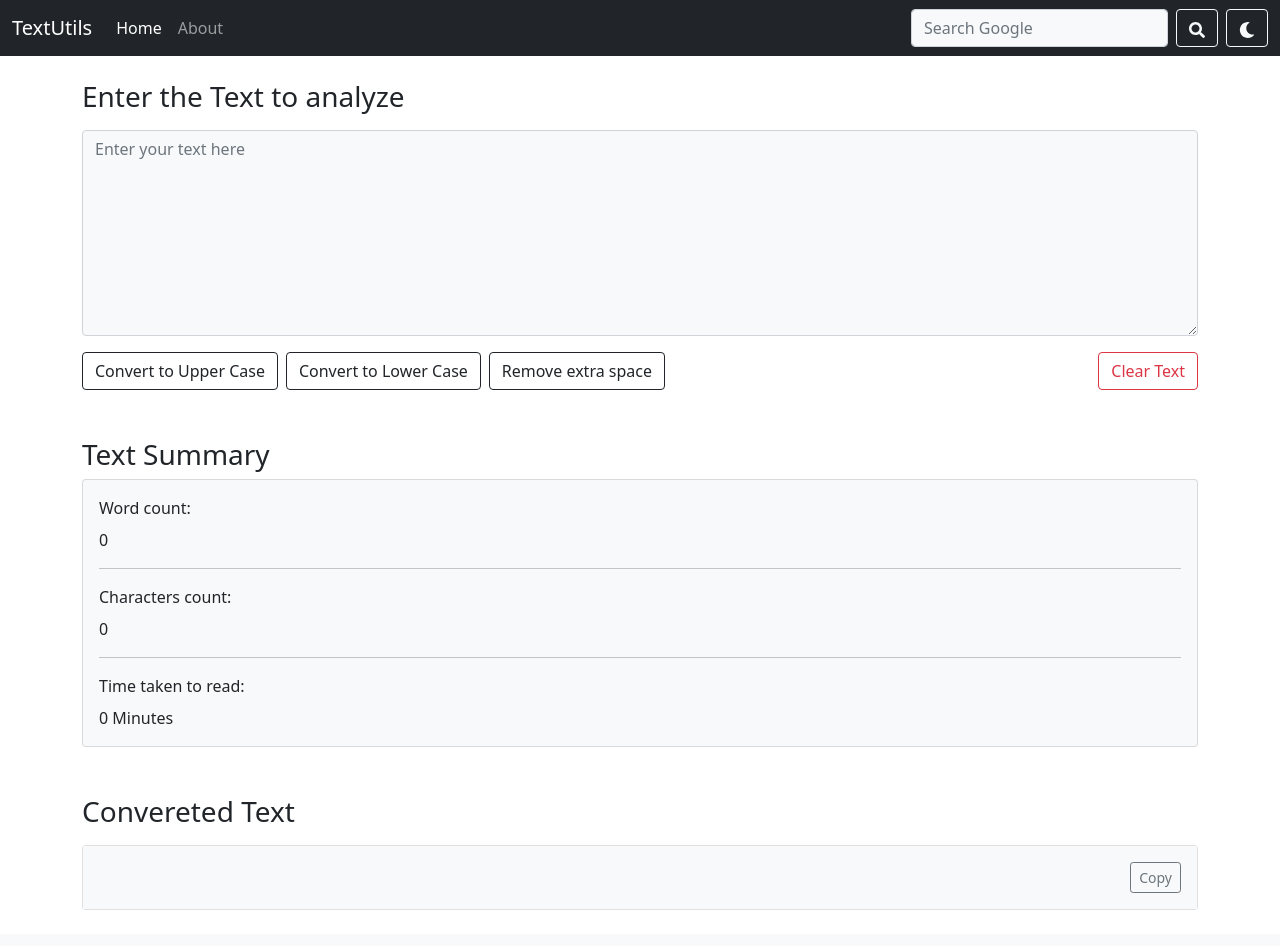
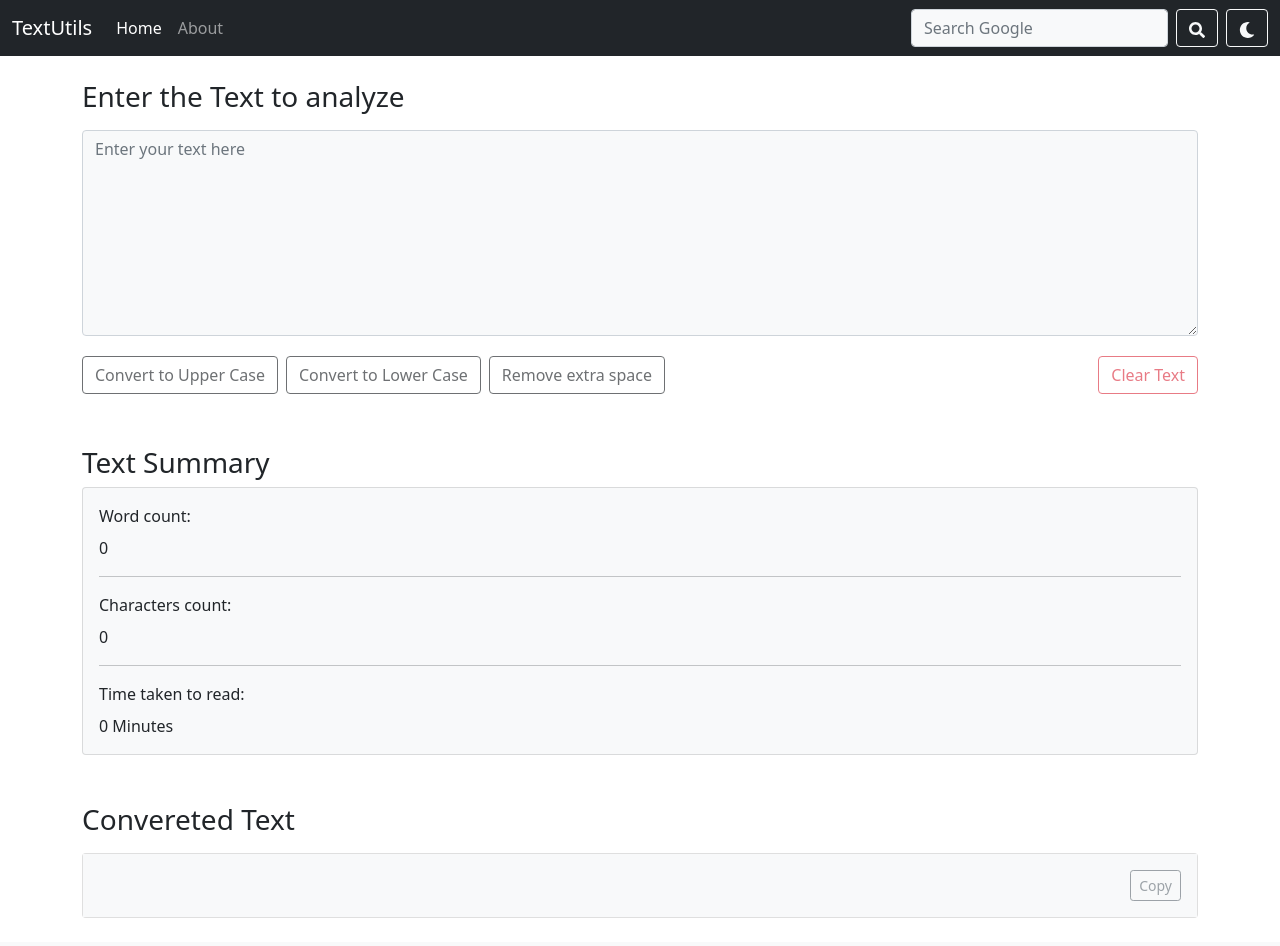
Before and after one commit to krishbhk/text-utils, a React (Create React App) app: page / in a window 1280 px wide. Shown: the top 946 px of the page. Built offline with nearby package versions, Linux system fonts and the light colour scheme.

Commit message:
Fixed word counter

```diff
--- a/src/Components/TextForm.jsx
+++ b/src/Components/TextForm.jsx
@@ -32,6 +32,7 @@ export default function TextForm(props) {
 
     let handleExtraSpace = ()=>{
         let s = text.split(/[ ]+/);
+        setText(s.join(" "));
         setNewText(s.join(" "));
         props.showAlert('Extra Space removed', 'success');
     }
@@ -48,18 +49,18 @@ export default function TextForm(props) {
             <textarea value={text} onChange={handleOnChange} placeholder="Enter your text here" className={`form-control ${props.mode==='dark'? 'bg-dark':'bg-light'}  ${props.mode==='dark'?'text-light' : 'text-dark'}`} id="myBox" rows="8" />
         </div>
 
-        <button className={`btn ${props.mode==='dark'? ' btn-secondary' : ' btn-outline-dark' } me-2`} onClick={handleUCClick}>Convert to Upper Case</button>
-        <button className={`btn ${props.mode==='dark'? ' btn-secondary' : ' btn-outline-dark' } me-2`} onClick={handleLCClick}>Convert to Lower Case</button>
-        <button className={`btn ${props.mode==='dark'? ' btn-secondary' : ' btn-outline-dark' } me-2`} onClick={handleExtraSpace}>Remove extra space</button>
-        <button className={`btn ${props.mode==='dark'? ' btn-warning' : ' btn-outline-danger' } float-end`} onClick={handleClearClick}> Clear Text </button>
+        <button disabled={text.length===0} className={`btn ${props.mode==='dark'? ' btn-secondary' : ' btn-outline-dark' } me-2 my-1`} onClick={handleUCClick}>Convert to Upper Case</button>
+        <button disabled={text.length===0} className={`btn ${props.mode==='dark'? ' btn-secondary' : ' btn-outline-dark' } me-2 my-1`} onClick={handleLCClick}>Convert to Lower Case</button>
+        <button disabled={text.length===0} className={`btn ${props.mode==='dark'? ' btn-secondary' : ' btn-outline-dark' } me-2 my-1`} onClick={handleExtraSpace}>Remove extra space</button>
+        <button disabled={text.length===0} className={`btn ${props.mode==='dark'? ' btn-warning' : ' btn-outline-danger' } float-end my-1`} onClick={handleClearClick}> Clear Text </button>
 
-        <TextSummary wordCount={text ? text.split(" ").length : 0} mode={props.mode} characterCount = {text ? text.length : 0} time={text ? 0.004 * text.split(" ").length : 0} />
+        <TextSummary wordCount={text ? text.split(" ").filter(element=>{return element.length!==0}).length : 0} mode={props.mode} characterCount = {text ? text.length : 0} time={text ? 0.004 * text.split(" ").filter(element=>{return element.length!==0}).length : 0} />
 
         <div className="mb-3 my-5">
             <h3><label htmlFor="myBox" className={`form-label ${props.mode==='dark'?'text-light' : 'text-dark'} `} > Convereted Text </label></h3>
             <div className="card">
                 <div className={`card-body ${props.mode==='dark'? 'bg-dark':'bg-light'} `}>
-                    <button className={`btn ${props.mode==='dark'? ' btn-secondary' : ' btn-outline-secondary' } btn-sm float-end`} onClick={handleCopy}>Copy</button>
+                    <button disabled={newText.length===0} className={`btn ${props.mode==='dark'? ' btn-secondary' : ' btn-outline-secondary' } btn-sm float-end`} onClick={handleCopy}>Copy</button>
                     <div className={`card-text   ${props.mode==='dark'?'text-light' : 'text-dark'}`}  data-placeholder="(untitled)"  >{newText}</div>
                 </div>
             </div>
```
